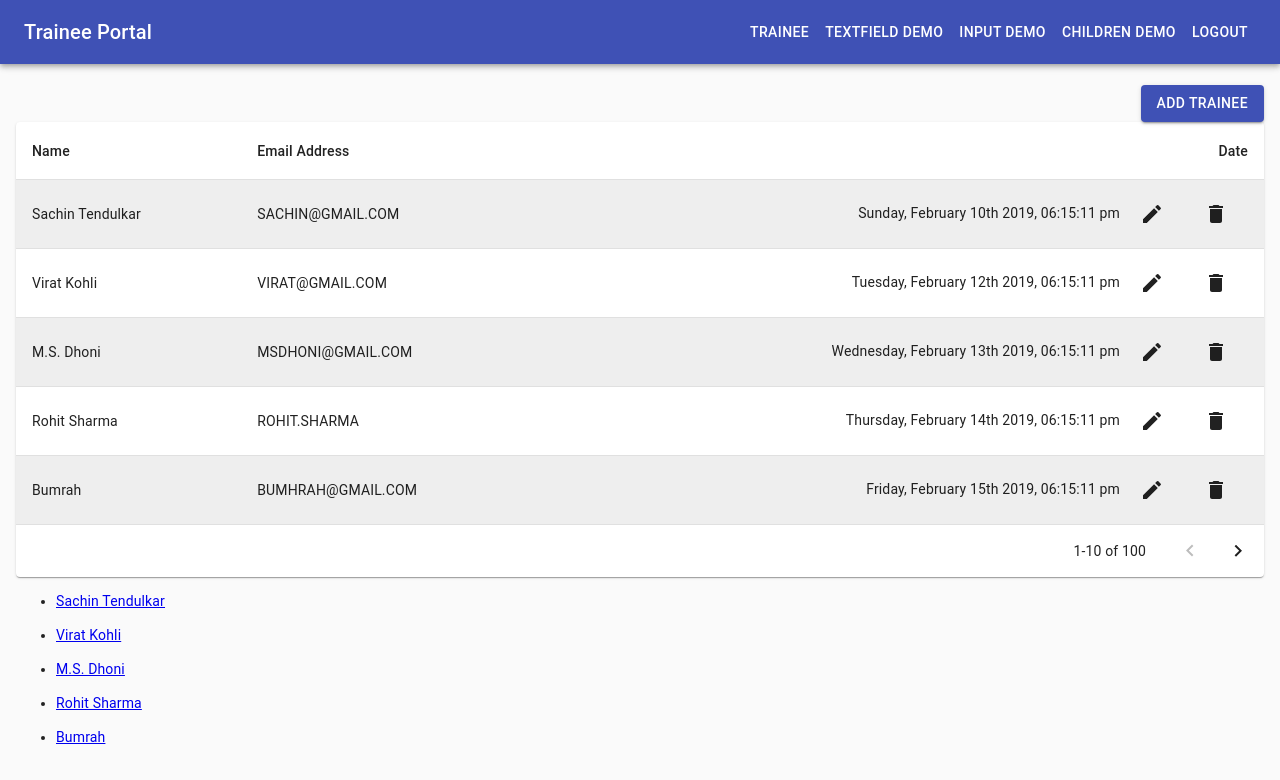
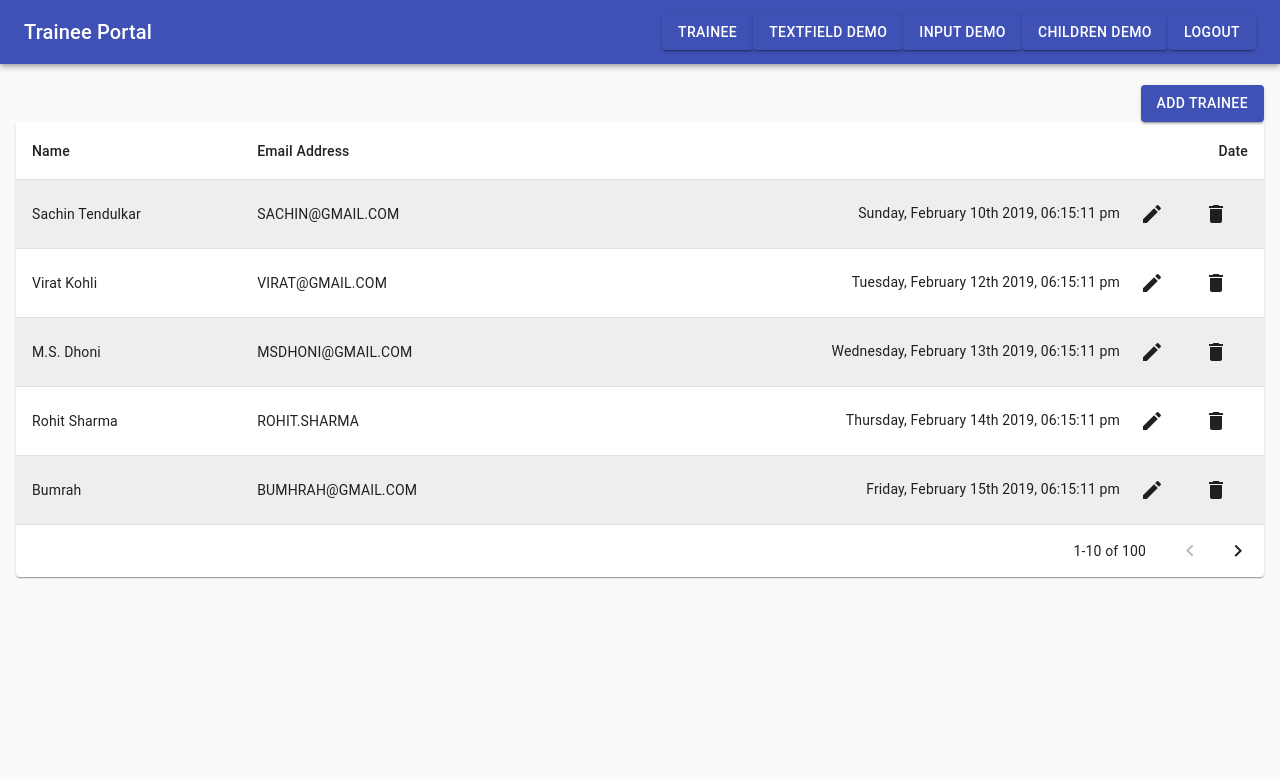
Before and after one commit to Shikhar-successive/javascript-server, a React (Create React App) app in the folder training/: page /Trainee in a window 1280 px wide. Shown: the top 780 px of the page. Built offline with nearby package versions, Linux system fonts and the light colour scheme.

Commit message:
feat: Add files of frontend Day 17

```diff
--- a/training/package.json
+++ b/training/package.json
@@ -9,6 +9,7 @@
     "@testing-library/jest-dom": "^5.11.6",
     "@testing-library/react": "^11.2.2",
     "@testing-library/user-event": "^12.5.0",
+    "axios": "^0.21.1",
     "moment": "^2.29.1",
     "prop-types": "^15.7.2",
     "react": "^17.0.1",
--- a/training/src/App.jsx
+++ b/training/src/App.jsx
@@ -6,6 +6,7 @@ import {
 } from 'react-router-dom';
 import { CssBaseline } from '@material-ui/core';
 import { AuthRoute, PrivateRoute } from './routes';
+import { SnackBarProvider } from './contexts/SnackBarProvider';
 // import { Trainee } from './pages';
 // import { theme } from './theme';
 
@@ -13,7 +14,7 @@ function App() {
   // const myTheme = theme();
   return (
     // <div className={myTheme.root}>
-    <>
+    <SnackBarProvider>
       <CssBaseline />
       <Router>
         <Switch>
@@ -21,7 +22,7 @@ function App() {
           <Route default component={PrivateRoute} />
         </Switch>
       </Router>
-    </>
+    </SnackBarProvider>
   );
 }
 
--- a/training/src/components/Table/Table.jsx
+++ b/training/src/components/Table/Table.jsx
@@ -28,7 +28,17 @@ const StyledTableRow = withStyles((theme) => ({
 
 export default function MyTable(props) {
   const {
-    id, data, column, order, orderBy, count, page, onPageChange, rowsPerPage, actions,
+    id,
+    data,
+    column,
+    order,
+    orderBy,
+    count,
+    page,
+    onPageChange,
+    rowsPerPage,
+    actions,
+    onSelect,
   } = props;
 
   const handleSort = (field) => () => {
@@ -40,11 +50,11 @@ export default function MyTable(props) {
     <TableContainer component={Paper}>
       <Table aria-label="simple table">
         <TableHead>
-          <TableRow>
+          <TableRow key={`${id}`}>
             {
-              column.map((item) => (
+              column.map((item, index) => (
                 <>
-                  <TableCell key={`${item.label}`} align={item.align}>
+                  <TableCell key={`${item.field}${index + 1}`} align={item.align}>
                     <TableSortLabel
                       active={orderBy === item.field}
                       direction={order}
@@ -60,15 +70,15 @@ export default function MyTable(props) {
         </TableHead>
         <TableBody>
           {data.map((trainees) => (
-            <StyledTableRow key={trainees.id} hover={true}>
+            <StyledTableRow key={trainees.id} hover={true} onClick={() => onSelect(trainees)}>
               {
-                column.map((item) => (
+                column.map((item, index) => (
                   <>
-                    <TableCell key={`${trainees[id]}${item.field}`} align={item.align}>
+                    <TableCell key={`${trainees[id]}${item.field}${index + 1}`} align={item.align}>
                       {item.format ? item.format(trainees[item.field]) : trainees[item.field] }
-                      {item.label === 'Date' ? actions.map((action) => (
+                      {item.label === 'Date' ? actions.map((action, indexes) => (
                         <>
-                          <Button variant="text" onClick={() => action.handler(trainees)}>
+                          <Button key={`${trainees.email}${item.label}${indexes + 1}`} variant="text" onClick={() => action.handler(trainees)}>
                             {action.icon}
                           </Button>
                         </>
@@ -106,6 +116,7 @@ MyTable.propTypes = {
   count: PropTypes.number,
   page: PropTypes.number,
   actions: PropTypes.arrayOf(PropTypes.any),
+  onSelect: PropTypes.func.isRequired,
 };
 MyTable.defaultProps = {
   order: '',
--- a/training/src/layouts/AuthLayout/AuthLayout.jsx
+++ b/training/src/layouts/AuthLayout/AuthLayout.jsx
@@ -1,15 +1,20 @@
 import React, { Component } from 'react';
+import PropTypes from 'prop-types';
 import { Footer } from '../Componants';
 import { Login } from '../../pages';
 
 class AuthLayout extends Component {
   render() {
+    const { history } = this.props;
     return (
       <>
-        <Login />
+        <Login history={history} />
         <Footer />
       </>
     );
   }
 }
+AuthLayout.propTypes = {
+  history: PropTypes.instanceOf(Object).isRequired,
+};
 export default AuthLayout;
--- a/training/src/layouts/Componants/Navbar/Navbar.jsx
+++ b/training/src/layouts/Componants/Navbar/Navbar.jsx
@@ -2,8 +2,13 @@ import React, { Component } from 'react';
 import AppBar from '@material-ui/core/AppBar';
 import Toolbar from '@material-ui/core/Toolbar';
 import { Typography, Button } from '@material-ui/core';
+import { Link } from 'react-router-dom';
 
 class Navbar extends Component {
+  onLogoutHandler = () => {
+    localStorage.removeItem('token');
+  }
+
   render() {
     return (
       <AppBar position="static">
@@ -11,11 +16,31 @@ class Navbar extends Component {
           <Typography variant="h6" style={{ flexGrow: 1 }}>
             Trainee Portal
           </Typography>
-          <Button href="/" color="inherit">Trainee</Button>
-          <Button href="/TextField-Demo" color="inherit">TextField Demo</Button>
-          <Button href="/Input-Demo" color="inherit">Input Demo</Button>
-          <Button href="/Children-Demo" color="inherit">Children Demo</Button>
-          <Button href="/logout" color="inherit">Logout</Button>
+          <Link to="/">
+            <Button variant="contained" color="primary">
+              Trainee
+            </Button>
+          </Link>
+          <Link to="/TextField-Demo">
+            <Button variant="contained" color="primary">
+              TextField Demo
+            </Button>
+          </Link>
+          <Link to="/Input-Demo">
+            <Button variant="contained" color="primary">
+              Input Demo
+            </Button>
+          </Link>
+          <Link to="/Children-Demo">
+            <Button variant="contained" color="primary">
+              Children Demo
+            </Button>
+          </Link>
+          <Link to="/login">
+            <Button variant="contained" color="primary" onClick={this.onLogoutHandler}>
+              logout
+            </Button>
+          </Link>
         </Toolbar>
       </AppBar>
     );
--- a/training/src/pages/Trainee/Trainee.jsx
+++ b/training/src/pages/Trainee/Trainee.jsx
@@ -4,10 +4,10 @@ import { Switch, Route } from 'react-router-dom';
 import TraineeList from './TraineeList';
 import TraineeDetail from './TraineeDetail';
 
-const Trainee = ({ match }) => (
+const Trainee = ({ match, history }) => (
   <Switch>
     <Route exact path={`${match.path}`}>
-      <TraineeList match={match} />
+      <TraineeList match={match} history={history} />
     </Route>
     <Route exact path={`${match.path}/:id`} component={TraineeDetail} />
   </Switch>
@@ -15,6 +15,7 @@ const Trainee = ({ match }) => (
 
 Trainee.propTypes = {
   match: PropTypes.objectOf(PropTypes.any).isRequired,
+  history: PropTypes.objectOf(PropTypes.any).isRequired,
 };
 
 export default Trainee;
--- a/training/src/pages/Trainee/TraineeList.jsx
+++ b/training/src/pages/Trainee/TraineeList.jsx
@@ -1,5 +1,5 @@
 import React, { Component } from 'react';
-import { Link } from 'react-router-dom';
+// import { Link } from 'react-router-dom';
 import Button from '@material-ui/core/Button';
 import PropTypes from 'prop-types';
 import EditIcon from '@material-ui/icons/Edit';
@@ -85,10 +85,10 @@ class TraineeList extends Component {
     this.setState({ orderBy: field, order: tabOrder });
   }
 
-  // handleSelect = (data) => {
-  //   const { history } = this.props;
-  //   history.push(`/trainee/${data.id}`);
-  // }
+  handleSelect = (data) => {
+    const { history } = this.props;
+    history.push(`/trainee/${data.id}`);
+  }
 
   handlePageChange = (event, page) => {
     this.setState({ page });
@@ -104,7 +104,7 @@ class TraineeList extends Component {
       edit,
       traineeInfo,
     } = this.state;
-    const { match } = this.props;
+    // const { match } = this.props;
     // const classes = this.useStyles();
     return (
       <SnackbarContext.Consumer>
@@ -153,7 +153,7 @@ class TraineeList extends Component {
               orderBy={orderBy}
               order={order}
               onSort={this.handleSort}
-              // onSelect={this.handleSelect}
+              onSelect={this.handleSelect}
               count={100}
               page={page}
               onPageChange={this.handlePageChange}
@@ -176,17 +176,6 @@ class TraineeList extends Component {
                 />
               )}
             </>
-            <div>
-              {
-                trainees.map((item) => (
-                  <ul key={item.id}>
-                    <li>
-                      <Link to={`${match.path}/${item.id}`}>{item.name}</Link>
-                    </li>
-                  </ul>
-                ))
-              }
-            </div>
           </>
         )}
       </SnackbarContext.Consumer>
@@ -194,7 +183,8 @@ class TraineeList extends Component {
   }
 }
 TraineeList.propTypes = {
-  match: PropTypes.objectOf(PropTypes.any).isRequired,
+  // match: PropTypes.objectOf(PropTypes.any).isRequired,
+  history: PropTypes.instanceOf(Object).isRequired,
 };
 
 export default TraineeList;
--- a/training/src/routes/AuthRoute.jsx
+++ b/training/src/routes/AuthRoute.jsx
@@ -1,18 +1,20 @@
 import React, { Component } from 'react';
 import {
-  BrowserRouter as
-  Router,
+  // BrowserRouter as
+  // Router,
   Route,
+  Switch,
 } from 'react-router-dom';
 import { AuthLayout } from '../layouts';
 
 class AuthRoute extends Component {
   render() {
     return (
-      <Router>
-        <Route exact path="/login" component={AuthLayout} />
-      </Router>
+      <Switch>
+        <Route exact path="/login" render={(routerProps) => <AuthLayout history={routerProps.history} />} />
+      </Switch>
     );
   }
 }
+// render={(routerProps) => <AuthLayout history={routerProps.history} />}
 export default AuthRoute;
--- a/training/src/routes/PrivateRoute.jsx
+++ b/training/src/routes/PrivateRoute.jsx
@@ -7,7 +7,6 @@ import { PrivateLayout } from '../layouts';
 import {
   ChildrenDemo, InputDemo, TextFieldDemo, Trainee, NoMatch,
 } from '../pages';
-import { SnackBarProvider } from '../contexts/SnackBarProvider';
 
 const useStyles = makeStyles((theme) => ({
   navBody: {
@@ -19,7 +18,6 @@ const PrivateRoute = () => {
   const classes = useStyles();
   return (
     <>
-      <SnackBarProvider>
       <PrivateLayout />
       <div className={classes.navBody}>
         <Switch>
@@ -31,7 +29,6 @@ const PrivateRoute = () => {
           <Route default component={NoMatch} />
         </Switch>
       </div>
-      </SnackBarProvider>
     </>
   );
 };
```
Also changed, not shown: training/src/libs/utils/api.js (added, +22 -0 lines), training/src/pages/Login/Login.jsx (+53 -3 lines), 2 other files (tests, documents, lock files or other folders). Lines whose indentation alone changed are shown as unchanged.
